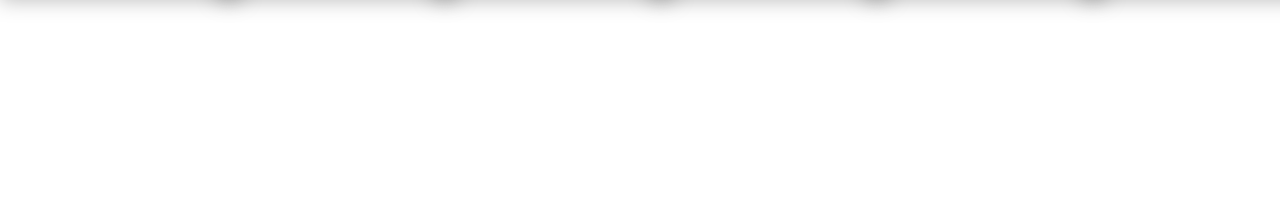
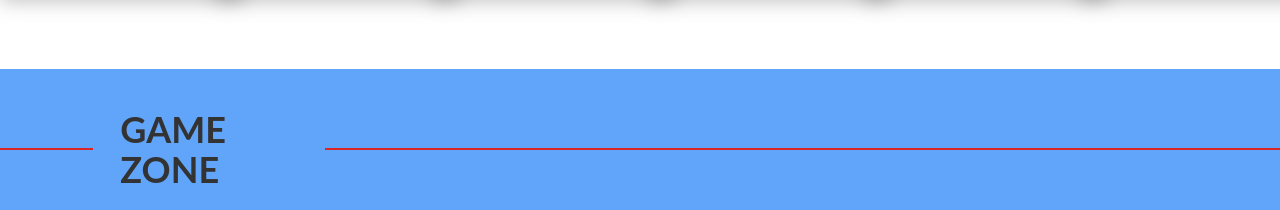
Before and after one commit to sydyk120276/online-store-demo, a React (Create React App) app: page / in a window 1280 px wide. Shown: the part 1724-1934 px from the top of the page. Before the commit the page ends 1793 px from the top, so only its background shows below. Built offline with nearby package versions, Linux system fonts and the light colour scheme.

Commit message:
Начало вёрстки CardsMiddle

```diff
--- /dev/null
+++ b/src/Pages/CardsMiddle/index.jsx
@@ -0,0 +1,19 @@
+import React from 'react'
+
+const CardsMiddle = () => {
+  return (
+    <section className="container w-[1532px] flex-col bg-blue-400">
+      <div className="flex items-center gap-[27px] pt-[40px] pb-[24px] ">
+        <div className="h-[2px] w-[112px] bg-red-600 "></div>
+        <div className="text-[#333333] text-[36px] font-bold leading-[40px]">
+          GAME ZONE
+        </div>
+        <div className="h-[2px] w-[1146px] bg-red-600 "></div>
+      </div>
+      <div className="grid grid-colls-6">
+      </div>
+    </section>
+  );
+};
+
+export default CardsMiddle
--- a/src/Pages/Cards/index.jsx
+++ b/src/Pages/CardsTop/index.jsx
@@ -51,7 +51,7 @@ const arrayCards = [
     id: 7,
     title: "Монитор 23.8 Acer K240YB, Black (UM.QE0EE.B01)",
     image:
-      "https://enter.kg/images/stories/virtuemart/product/%D0%B0%D1%82%D0%BF%D0%B0%D1%82%D0%B8%D0%BC%D1%82%D0%BC%D0%B8%D1%82%D0%BC%D0%B8_2402.jfif",
+      "https://enter.kg/images/stories/virtuemart/product/somic%20st458n_3699.jpg",
     price: 3500,
     comment: 0,
   },
@@ -95,7 +95,7 @@ const arrayCards = [
   },
 ];
 
-const Cards = () => {
+const CardsTop = () => {
   return (
     <section className="container w-[1532px] flex-col mt-[48px] mb-[70px] ">
       <span className="text-[#333333] text-[28px] font-bold leading-[32px]">
@@ -110,4 +110,4 @@ const Cards = () => {
   );
 }
 
-export default Cards
+export default CardsTop;
--- a/src/Pages/Main/Main.jsx
+++ b/src/Pages/Main/Main.jsx
@@ -4,7 +4,8 @@ import cls from './styled/Main.module.sass'
 import HeaderTop from '../HeaderTop/Header-top'
 import HeaderMidl from '../HeaderMidl/Header-midl'
 import Home from "../Home/Home";
-import Cards from "../Cards";
+import CardsTop from "../CardsTop";
+import CardsMiddle from "../CardsMiddle";
 
 export default function Main() {
   return (
@@ -12,7 +13,8 @@ export default function Main() {
       <HeaderTop />
       <HeaderMidl />
       <Home />
-      <Cards />
+      <CardsTop />
+      <CardsMiddle />
     </main>
   );
 }
```
